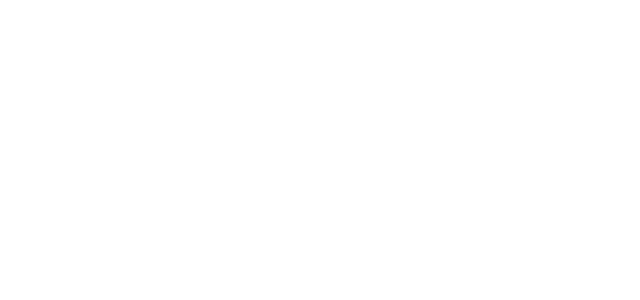
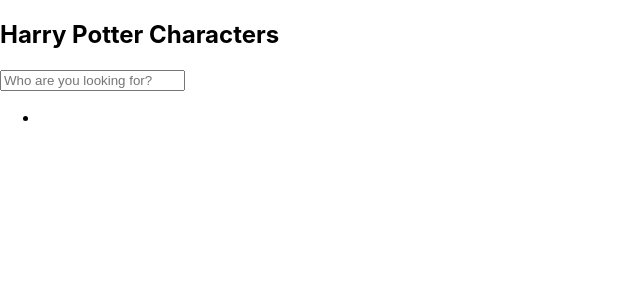
Before and after one commit to garcaplay/e-s3-evaluacion-final-garcaplay, a React (Create React App) app: page / in a window 1280 px wide. Shown: the top 300 px of the page, without its empty margins (0-640 px from the left). Built offline with nearby package versions, Linux system fonts and the light colour scheme.

Commit message:
Add basic html structure

```diff
--- a/src/App.js
+++ b/src/App.js
@@ -5,7 +5,27 @@
   render() {
     return (
       <div className="app">
-
+        <div className="hp__page">
+        <header className="hp__header">
+          <h2 className="hp__header-title">Harry Potter Characters</h2>
+        </header>
+        <main className="hp__main">
+          <div className="hp__filter">
+            <input type="text" className="hp__filter-input" placeholder="Who are you looking for?"></input>
+          </div>
+          <div className="hp__container">
+            <ul className="hp__list">
+              <li className="hp__list-item">
+                <div className="hp__list-card">
+                  <img src="" alt="" className="list-card__image"></img>
+                  <h2 className="list-card__name"></h2>
+                  <p className="list-card__house"></p>
+                </div>
+              </li>
+            </ul>
+          </div>
+        </main>
+        </div>
       </div>
     );
   }
```
